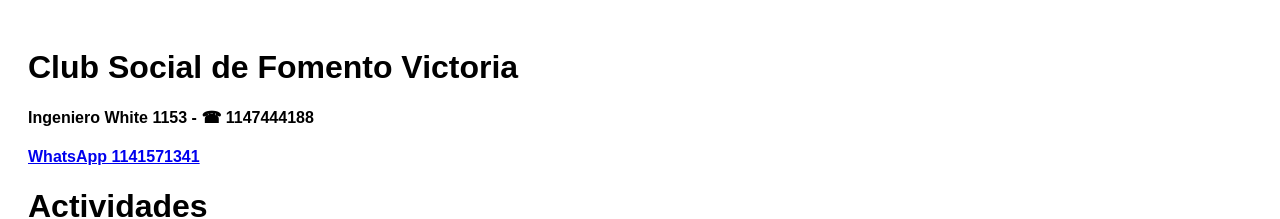
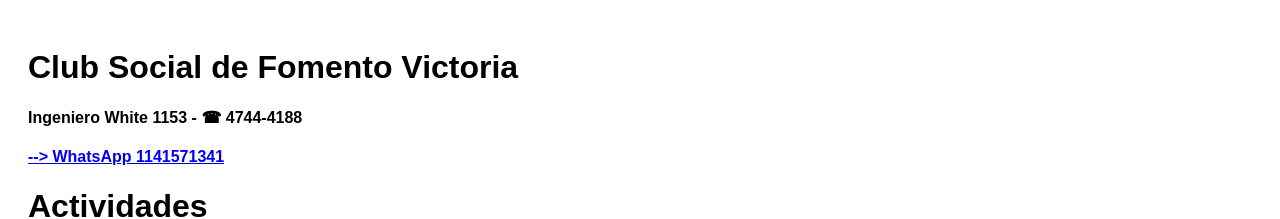
Before and after one commit to clubvictoria/clubvictoria.github.io, a plain HTML site: page index.html in a window 1280 px wide. Shown: the top 219 px of the page. Drawn offline with Linux system fonts and the light colour scheme.

Commit message:
Update index.html

```diff
--- a/index.html
+++ b/index.html
@@ -12,8 +12,8 @@
 </head>
 <body>
   <h1>Club Social de Fomento Victoria</h1>
-  <h4>Ingeniero White 1153 - ☎ 1147444188 </h4>
-  <h4><a href="https://wa.me/5491141571341">WhatsApp 1141571341</a></h4>
+  <h4>Ingeniero White 1153 - ☎ 4744-4188 </h4>
+  <h4><a href="https://wa.me/5491141571341">--> WhatsApp 1141571341</a></h4>
   <h1>Actividades</h1>
 
    <label for="filtroNombre">Filtrar por actividad:</label>
```
